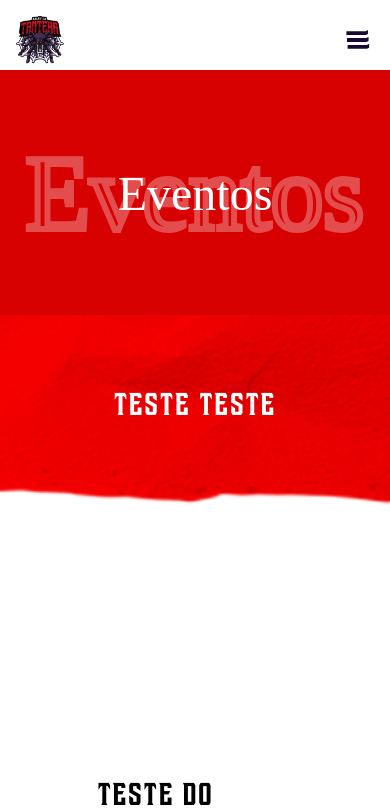
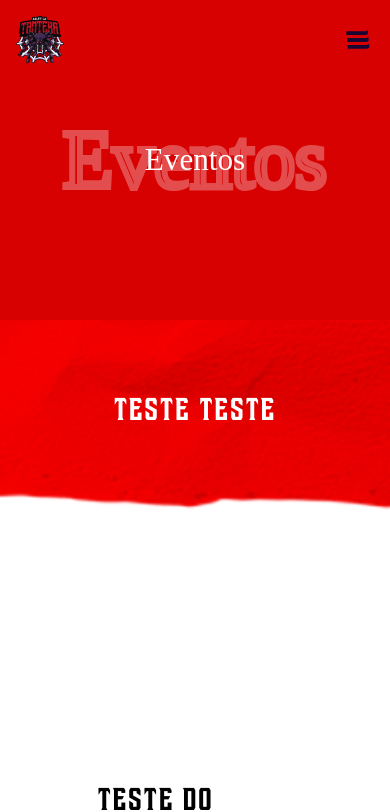
Before and after one commit to EquipeTantera/Landing_Page_Tantera, a React (Vite) app in the folder src/frontend/: page / in a window 390 px wide. Shown: the top 812 px of the page. Built offline with nearby package versions, Linux system fonts and the light colour scheme.

Commit message:
refactor: class names

```diff
--- a/src/frontend/src/components/MainTitle/index.jsx
+++ b/src/frontend/src/components/MainTitle/index.jsx
@@ -1,20 +1,16 @@
-import React from 'react';
 import PropTypes from 'prop-types';
 import styles from './styles.module.scss';
 
-function MainTitle({ shadowText, mainText, bgColor }) {
+export default function MainTitle({ shadowText, mainText }) {
   return (
-    <div className={styles['title-container']} style={{ backgroundColor: bgColor }}>
-      <h1 className={styles['title-shadow']}>{shadowText}</h1>
-      <h1 className={styles['title']}>{mainText}</h1>
+    <div className={styles.container}>
+      <h2 className={styles.container__secundary}>{shadowText}</h2>
+      <h1 className={styles.container__primary}>{mainText}</h1>
     </div>
   );
 }
 
 MainTitle.propTypes = {
   shadowText: PropTypes.string.isRequired,
-  mainText: PropTypes.string.isRequired,
-  bgColor: PropTypes.string.isRequired,
+  mainText: PropTypes.string.isRequired
 };
-
-export default MainTitle;
--- a/src/frontend/src/components/MainTitle/styles.module.scss
+++ b/src/frontend/src/components/MainTitle/styles.module.scss
@@ -1,8 +1,8 @@
 @use "../../styles/_variables" as v;
 
-.title-container {
+.container {
   width: 100%;
-  height: 858px;
+  height: 45rem;
   flex-shrink: 0;
   background-color: v.$red-1;
   display: flex;
@@ -12,86 +12,52 @@
   padding: 2rem;
   box-sizing: border-box;
 
+  &__secundary,
+  &__primary {
+    text-align: center;
+    font-family: "Drive Corps";
+    font-style: normal;
+    font-weight: 400;
+    line-height: normal;
+    position: absolute;
+    top: 50%;
+    left: 50%;
+    transform: translate(-50%, -50%);
+  }
+
+  &__secundary {
+    color: v.$red-1;
+    -webkit-text-stroke-width: 6px;
+    -webkit-text-stroke-color: rgba(254, 254, 254, 0.30);
+    font-size: 413px;
+    z-index: 1;
+  }
+
+  &__primary {
+    color: v.$white-1;
+    font-size: 6rem;
+    z-index: 2;
+  }
+
   @media screen and (max-width: 1200px) {
-    height: 700px;
+    height: 20rem;
 
-    .title-shadow {
-      font-size: 300px;
+    &__secundary {
+      font-size: 18.75rem;
     }
 
-    .title {
-      font-size: 80px;
-    }
-  }
-
-  @media screen and (max-width: 992px) {
-    height: 600px;
-
-    .title-shadow {
-      font-size: 200px;
-    }
-
-    .title {
-      font-size: 60px;
+    &__primary {
+      font-size: 5rem;
     }
   }
 
   @media screen and (max-width: 768px) {
-    height: 245px;
-    padding: 1rem;
-    margin-top: 70px;
-
-    .title-shadow {
+    &__secundary {
       font-size: 21vw;
     }
 
-    .title {
+    &__primary {
       font-size: 8vw;
     }
   }
-
-  @media screen and (max-width: 576px) {
-    padding: 0.5rem;
-    margin-top: 70px;
-
-    .title-shadow {
-      font-size: 105px;
-    }
-
-    .title {
-      font-size: 48px;
-    }
-  }
 }
-
-.title-shadow {
-  color: v.$red-1;
-  text-align: center;
-  -webkit-text-stroke-width: 6px;
-  -webkit-text-stroke-color: rgba(254, 254, 254, 0.30);
-  font-family: "Drive Corps";
-  font-size: 413px;
-  font-style: normal;
-  font-weight: 400;
-  line-height: normal;
-  position: absolute;
-  top: 50%;
-  left: 50%;
-  transform: translate(-50%, -50%);
-  z-index: 1;
-}
-
-.title {
-  color: v.$white-1;
-  text-align: center;
-  font-family: "Drive Corps";
-  font-size: 96px;
-  font-style: normal;
-  font-weight: 400;
-  line-height: normal;
-  position: absolute;
-  top: 50%;
-  left: 50%;
-  transform: translate(-50%, -50%);
-  z-index: 2;
-}
```
